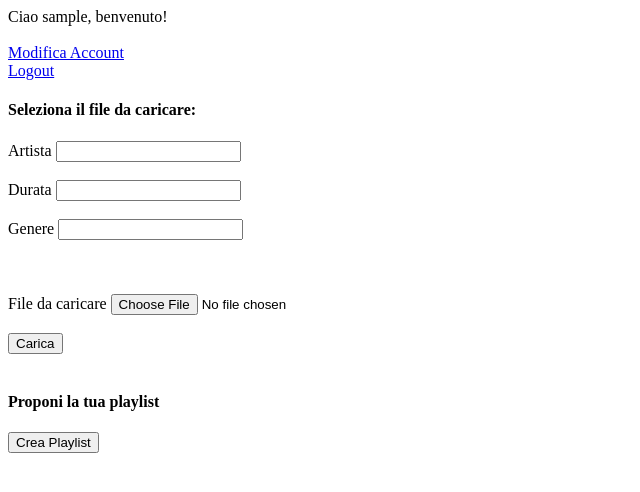
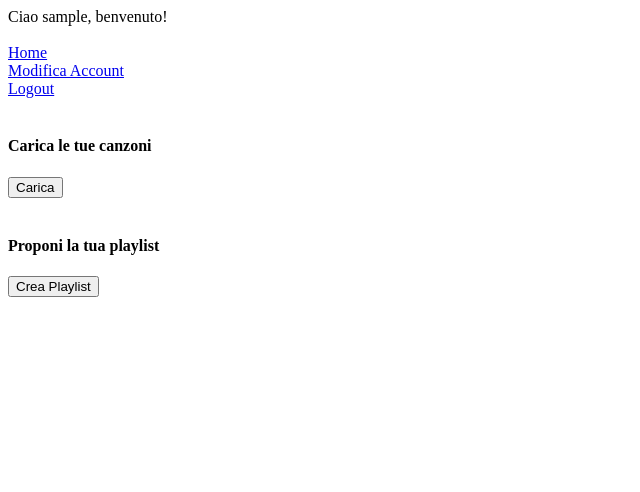
Before and after one commit to 545dev/NR-STATION, a PHP site: page / in a window 1280 px wide. Shown: the top 492 px of the page, without its empty margins (0-640 px from the left). Run offline with PHP 8.4, Linux system fonts and the light colour scheme; the visitor is signed in with stand-in values (Sample User, id 1).

Commit message:
some fixes
added home link
added form checks
added upload section

```diff
--- a/php/index.php
+++ b/php/index.php
@@ -1,10 +1,12 @@
  <?php
 require ("common.php");
+
 if (empty($_SESSION['user']))
     {
     header("Location: login.php");
     die("Redirecting to login.php");
     }
+
 ?>
 Ciao <?php
 echo htmlentities($_SESSION['user']['username'], ENT_QUOTES, 'UTF-8'); ?>, benvenuto!<br /><br />
@@ -24,28 +26,37 @@ function controllaNome() {
     return true;
 }
 </script>
-
+<a href="index.php">Home</a><br/>
 <a href="edit_account.php">Modifica Account</a><br />
-<a href="logout.php">Logout</a><br/>
+<a href="logout.php">Logout</a><br/><br/>
 
 <?php
 $utente = htmlentities($_SESSION['user']['username'], ENT_QUOTES, 'UTF-8');
 $mestesso = htmlspecialchars($_SERVER["PHP_SELF"]);
-if (!isset($_POST['playlist']) && !isset($_POST['upload']) && !isset($_POST['createfile']))
+
+if (!isset($_POST['playlist']) && !isset($_POST['upload_page']) && !isset($_POST['upload']) && !isset($_POST['createfile']))
     {
     echo "<form action=\"$mestesso\" method=\"post\" enctype=\"multipart/form-data\">
-        <h4>Seleziona il file da caricare:</h4>
-                Artista <input type=\"text\" name=\"artista\" id=\"artista\"><br/><br />
-                Durata <input type=\"text\" name=\"durata\" id=\"durata\"><br/><br />
-                Genere <input type=\"text\" name=\"genere\" id=\"genere\"><br/><br />
-                <input type=\"hidden\" name=\"utente\" id=\"utente\" value=\"$utente\"><br/><br />
-                File da caricare <input type=\"file\" name=\"fileToUpload\" id=\"fileToUpload\"><br/><br />
-                <input type=\"submit\" value=\"Carica\" name=\"upload\" onClick=\"return controllaNome()\"><br/><br/>
+        <h4>Carica le tue canzoni</h4>
+                <input type=\"hidden\" name=\"utente\" id=\"utente\" value=\"$utente\">
+                <input type=\"submit\" value=\"Carica\" name=\"upload_page\"><br/><br/>
         <h4>Proponi la tua playlist</h4>
         <input type=\"submit\" value=\"Crea Playlist\" name=\"playlist\"><br/><br/> </form>";
     }
   else
     {
+    if (isset($_POST['upload_page']))
+        {
+        echo "<form action=\"$mestesso\" method=\"post\" enctype=\"multipart/form-data\">
+            <h4>Scegli il file da caricare</h4>
+            <input type=\"file\" name=\"fileToUpload\" id=\"fileToUpload\"><br/><br />
+                Artista <input type=\"text\" name=\"artista\" id=\"artista\"><br/><br />
+                Durata <input type=\"text\" name=\"durata\" id=\"durata\"><br/><br />
+                Genere <input type=\"text\" name=\"genere\" id=\"genere\"><br/><br />
+                <input type=\"submit\" value=\"Carica\" name=\"upload\" onClick=\"return controllaNome()\"><br/><br/>
+            </form>";
+        }
+
     if (isset($_POST['upload']))
         {
         $target_dir = "/music/";
@@ -53,26 +64,49 @@ if (!isset($_POST['playlist']) && !isset($_POST['upload']) && !isset($_POST['cre
         $target_file = preg_replace('/\s+/', '_', $target_file);
         $uploadOk = 1;
         $musicFileType = pathinfo($target_file, PATHINFO_EXTENSION);
+
+         if (strlen(trim($_POST['artista'])) == 0)
+            {
+            echo "Inserisci l'artista della canzone<br/><br/>";
+            $uploadOk = 0;
+            }
+
+        if (strlen(trim($_POST['durata'])) == 0)
+            {
+            echo "Inserisci la durata della canzone<br/><br/>";
+            $uploadOk = 0;
+            }
+
+        if (strlen(trim($_POST['durata'])) == 0)
+            {
+            echo "Seleziona un genere<br/><br/>";
+            $uploadOk = 0;
+            }
+
         if (file_exists($target_file))
             {
             echo ("\nIl file esiste già.<br/><br/>");
             $uploadOk = 0;
             }
+
         if ($_FILES["fileToUpload"]["size"] > 100000000)
             {
             echo ("Il file è troppo grande per essere caricato (max 100MB).<br/><br/>");
             $uploadOk = 0;
             }
+
         if (preg_match('/[\'^£$%&*()}{@#~?><>,|=+¬-]/', $target_file))
             {
             echo ("Il nome del file contiene caratteri speciali<br/><br/>");
             $uploadOk = 0;
             }
+
         if ($musicFileType != "mp3")
             {
             echo ("Puoi caricare solo file .mp3<br/><br/>");
             $uploadOk = 0;
             }
+
         if ($uploadOk == 0)
             {
             echo "Il file non è stato caricato.<br/><br/>";
@@ -83,7 +117,7 @@ if (!isset($_POST['playlist']) && !isset($_POST['upload']) && !isset($_POST['cre
             if (move_uploaded_file($_FILES["fileToUpload"]["tmp_name"], $target_file))
                 {
                 $artista = $_POST["artista"];
-        $surata = $_POST["durata"];
+                $durata = $_POST["durata"];
                 $genere = $_POST["genere"];
                 $idUtente = $_POST["idUtente"];
                 echo "The file " . basename($_FILES["fileToUpload"]["name"]) . " è stato caricato.";
@@ -100,13 +134,13 @@ if (!isset($_POST['playlist']) && !isset($_POST['upload']) && !isset($_POST['cre
                               '$durata',
                               '$genere',
                               '$idUtente')";
-    $query2= " SELECT ..... FROM canzoni WHERE idUtente = $utente ";
-
+                $query2 = " SELECT ..... FROM canzoni WHERE idUtente = $utente ";
                 try
                     {
                     $stmt = $db->prepare($query);
                     $result = $stmt->execute($query_params);
                     }
+
                 catch(PDOException $ex)
                     {
                     die("Failed to run query: " . $ex->getMessage());
@@ -118,6 +152,7 @@ if (!isset($_POST['playlist']) && !isset($_POST['upload']) && !isset($_POST['cre
                 }
             }
         }
+
     if (isset($_POST['playlist']))
         {
         $currentdir = getcwd();
@@ -141,10 +176,13 @@ if (!isset($_POST['playlist']) && !isset($_POST['upload']) && !isset($_POST['cre
                     echo "<input type=\"checkbox\" name=\"checkfiles[]\" value=\"$file\">$file<br /><br />\n";
                     }
                 }
+
             echo "<input type=\"submit\" value=\"Crea Playlist\" name=\"createfile\">\n</form><br />";
             }
+
         chdir("$currentdir");
         }
+
     if (isset($_POST['createfile']))
         {
         $uploadOk = 1;
@@ -155,15 +193,16 @@ if (!isset($_POST['playlist']) && !isset($_POST['upload']) && !isset($_POST['cre
             echo "Devi scegliere i file da caricare!<br/><br/>";
             $uploadOk = 0;
             }
+
         if (!isset($_REQUEST['nomeplay']) || strlen(trim($_REQUEST['nomeplay'])) == 0)
             {
             echo "Devi inserire il nome del file<br /><br/>";
             $uploadOk = 0;
             }
+
         if ($uploadOk == 0)
             {
             echo "Il file non è stato caricato.<br/><br/>";
-            echo "<a href=\"playlist.php\">Torna alla home.</a>";
             }
           else
             {
@@ -173,12 +212,13 @@ if (!isset($_POST['playlist']) && !isset($_POST['upload']) && !isset($_POST['cre
                 echo "/music/" . $selectedfile . "<br /><br />";
                 fwrite($fh, "/music/" . $selectedfile . "\n");
                 }
+
             fclose($fh);
             echo "Playlist Creata!<br/><br/>";
-            echo "<a href=\"playlist.php\">Torna alla home.</a>";
             }
         }
     }
+
 ?>
 
 </body>
```
Lines whose indentation alone changed are shown as unchanged.
